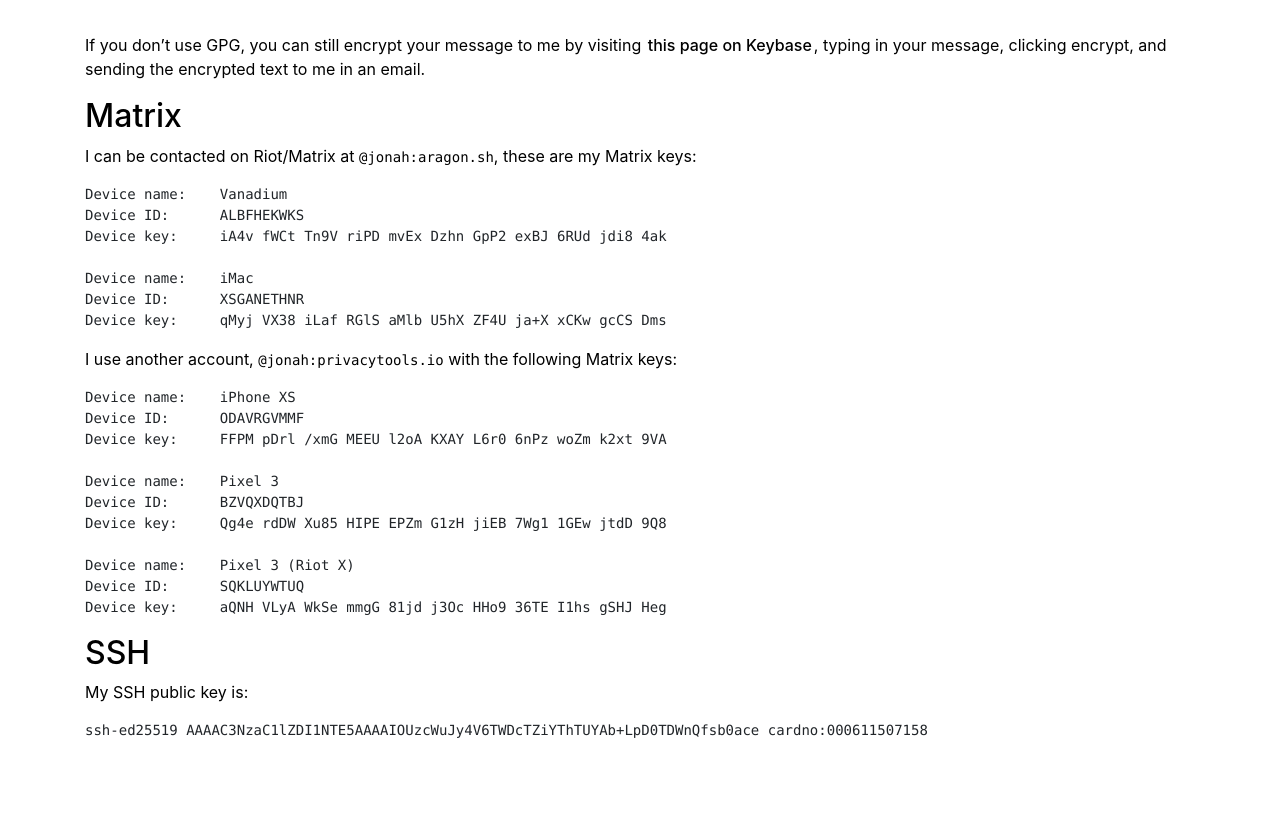
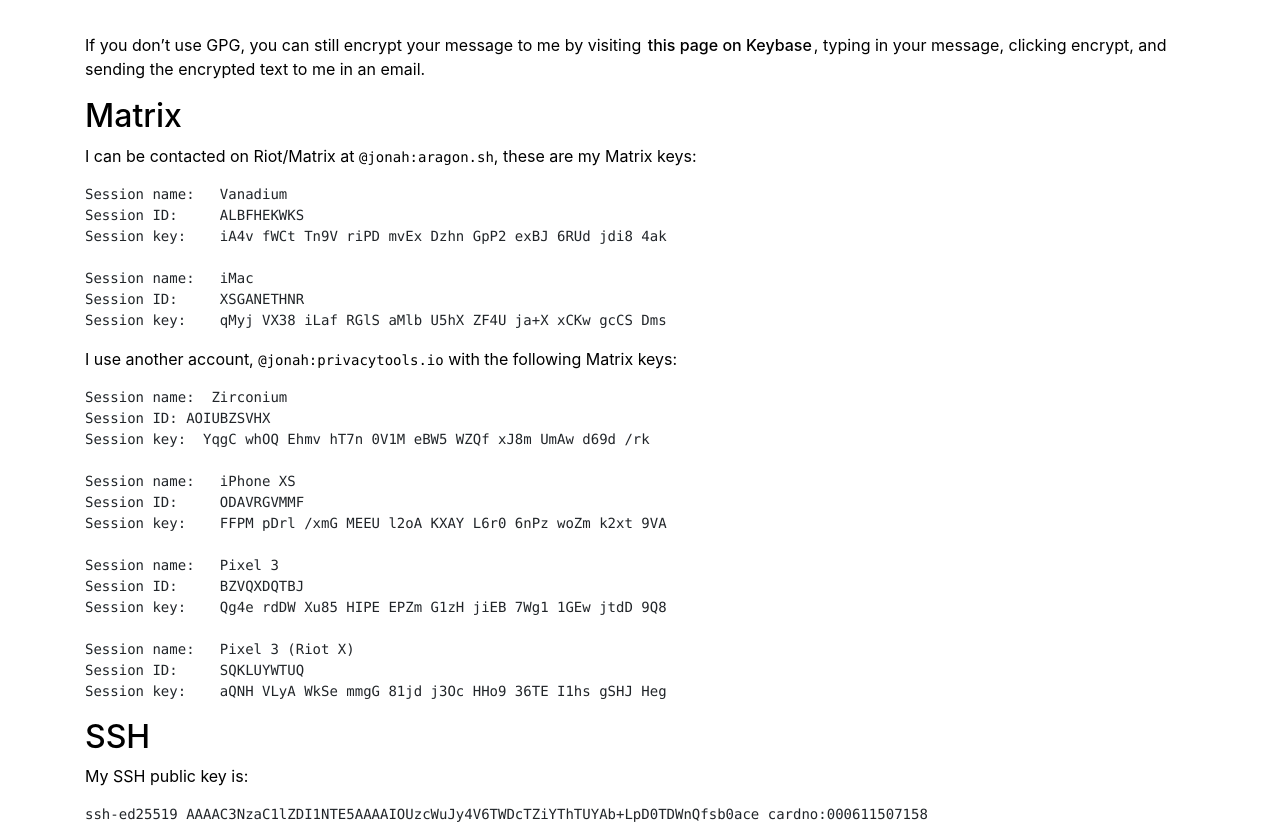
Before and after one commit to jonaharagon/www.jonaharagon.com, a Jekyll site: the page built from keys.md, in a window 1280 px wide and 900 px high, scrolled down 559 px, cut to the strip 74-900 px from the top of the window. Built offline with Jekyll 4.4.1, drawn with Linux system fonts in a browser that asks for light colours; nearby versions of some CDN libraries; before the commit the page ends 1438 px from its top, so only the background shows below that.

Commit message:
Add new Matrix device

````diff
--- a/keys.md
+++ b/keys.md
@@ -30,29 +30,33 @@
 I can be contacted on Riot/Matrix at `@jonah:aragon.sh`, these are my Matrix keys:
 
 ```
-Device name:	Vanadium
-Device ID:	ALBFHEKWKS
-Device key:	iA4v fWCt Tn9V riPD mvEx Dzhn GpP2 exBJ 6RUd jdi8 4ak
+Session name:	Vanadium
+Session ID:	ALBFHEKWKS
+Session key:	iA4v fWCt Tn9V riPD mvEx Dzhn GpP2 exBJ 6RUd jdi8 4ak
 
-Device name:	iMac
-Device ID:	XSGANETHNR
-Device key:	qMyj VX38 iLaf RGlS aMlb U5hX ZF4U ja+X xCKw gcCS Dms
+Session name:	iMac
+Session ID:	XSGANETHNR
+Session key:	qMyj VX38 iLaf RGlS aMlb U5hX ZF4U ja+X xCKw gcCS Dms
 ```
 
 I use another account, `@jonah:privacytools.io` with the following Matrix keys:
 
 ```
-Device name:	iPhone XS
-Device ID:	ODAVRGVMMF
-Device key:	FFPM pDrl /xmG MEEU l2oA KXAY L6r0 6nPz woZm k2xt 9VA
+Session name:  Zirconium
+Session ID: AOIUBZSVHX
+Session key:  YqgC whOQ Ehmv hT7n 0V1M eBW5 WZQf xJ8m UmAw d69d /rk
 
-Device name:	Pixel 3
-Device ID:	BZVQXDQTBJ
-Device key:	Qg4e rdDW Xu85 HIPE EPZm G1zH jiEB 7Wg1 1GEw jtdD 9Q8
+Session name:	iPhone XS
+Session ID:	ODAVRGVMMF
+Session key:	FFPM pDrl /xmG MEEU l2oA KXAY L6r0 6nPz woZm k2xt 9VA
 
-Device name:	Pixel 3 (Riot X)
-Device ID:	SQKLUYWTUQ
-Device key:	aQNH VLyA WkSe mmgG 81jd j3Oc HHo9 36TE I1hs gSHJ Heg
+Session name:	Pixel 3
+Session ID:	BZVQXDQTBJ
+Session key:	Qg4e rdDW Xu85 HIPE EPZm G1zH jiEB 7Wg1 1GEw jtdD 9Q8
+
+Session name:	Pixel 3 (Riot X)
+Session ID:	SQKLUYWTUQ
+Session key:	aQNH VLyA WkSe mmgG 81jd j3Oc HHo9 36TE I1hs gSHJ Heg
 ```
 
 ## SSH
````
